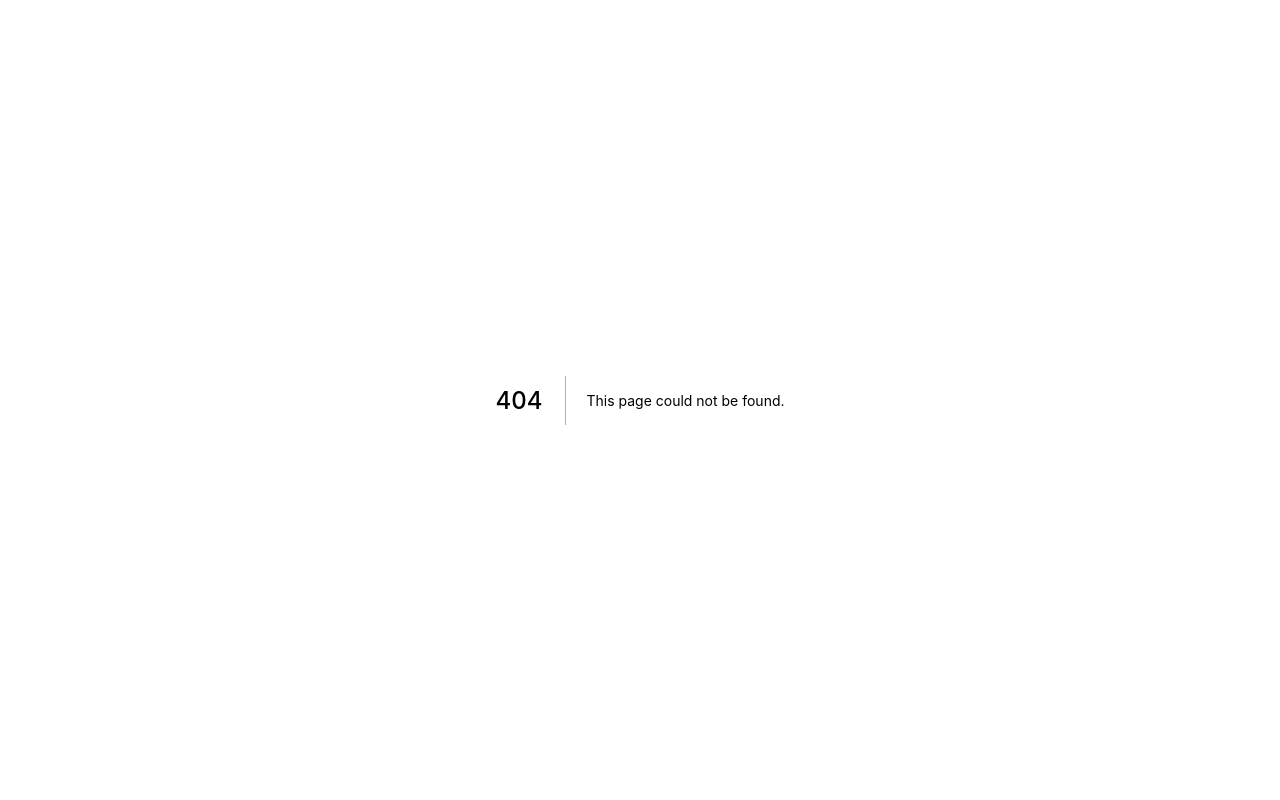
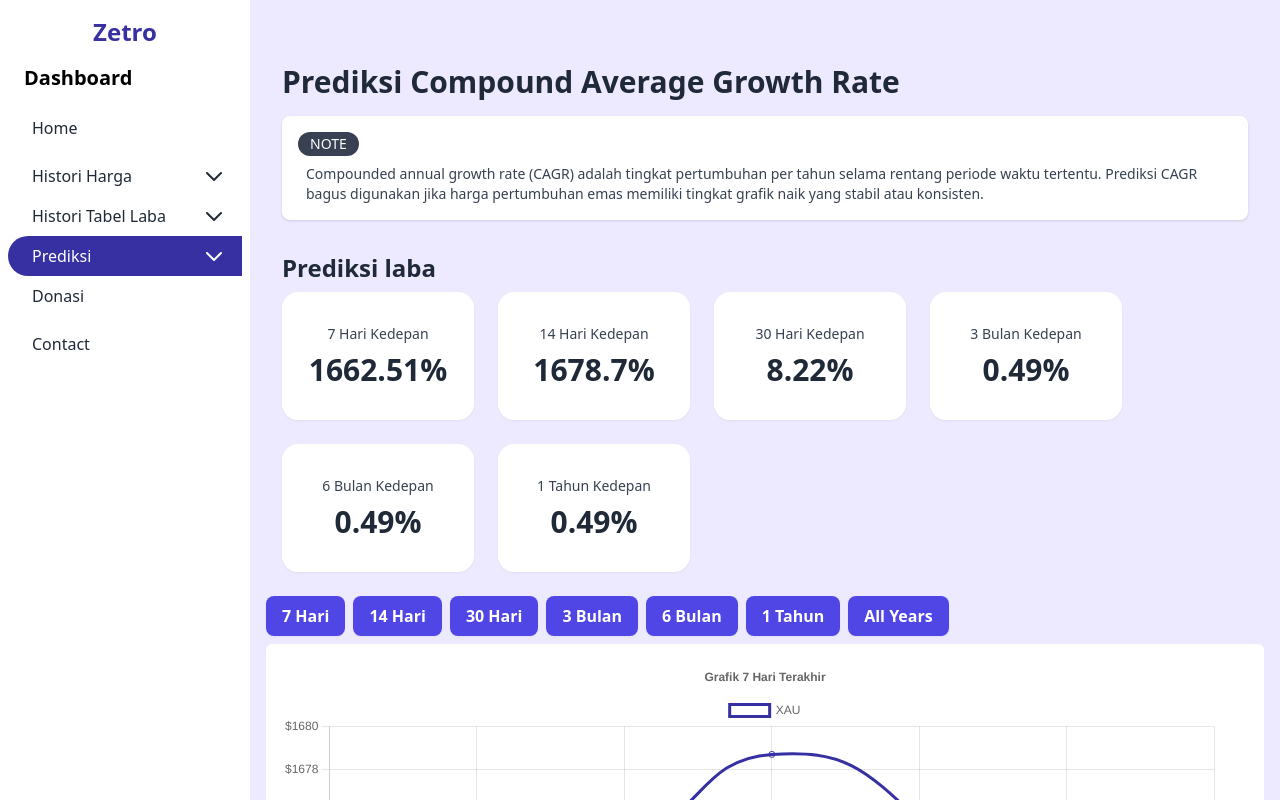
Before and after one commit to AamHermansyah/zertro, a Next.js app: page /dashboard/prediction/CAGR in a window 1280 px wide. Before the commit this address had no page. Shown: the top 800 px of the page. Built offline with nearby package versions, Linux system fonts and the light colour scheme.

Commit message:
menambah page prediction CAGR

```diff
--- /dev/null
+++ b/app/ProviderWraper.js
@@ -0,0 +1,54 @@
+import axios from "axios";
+import { useRouter } from "next/router";
+import { useDispatch, useSelector } from "react-redux";
+import { addGoldDataPrice, setLoadingFetchDataGoldPrice } from "./features/goldPrice/goldPriceSlice";
+import formatDate from "../utils/formatDate";
+import { SECRET_KEY, URL } from "../utils/config";
+import convertGoldDataToArray from "../promises/convertGoldDataToArray";
+import gold_price_one_year from "../constants/json/gold_price_one_year.json";
+import { useEffect } from "react";
+
+export default function ProviderWraper({children}){
+    const router = useRouter();
+    const isLoading = useSelector(state => state.gold_price.loading);
+    const dispatch = useDispatch();
+
+    // useEffect(() => {
+    //   let now = new Date();
+    //   let oneYear = new Date(now);
+    //   let yesterday = new Date(now);
+    //   oneYear.setDate(now.getDate() - 5);
+    //   yesterday.setDate(yesterday.getDate() - 1);
+    //   yesterday = formatDate(yesterday);
+    //   oneYear = formatDate(oneYear);
+
+    //   const config = `${SECRET_KEY}&start_date=${oneYear}&end_date=${yesterday}&base=USD&currencies=XAU`;
+    //   axios.get(`${URL}/timeframe?${config}`)
+    //   .then(res => {
+    //     console.log(res.data);
+    //   })
+    //   .catch(err => {
+    //     alert(err);
+    //   })
+    //   .finally(() => {
+    //     dispatch(setLoadingFetchDataGoldPrice());
+    //   })
+    // }, []);
+
+    useEffect(() => {
+        if(router.pathname !== '/' && isLoading){
+            convertGoldDataToArray(gold_price_one_year.rates)
+            .then(res => {
+                dispatch(addGoldDataPrice(res));
+            })
+            .catch(err => {
+                alert(err)
+            })
+            .finally(() => {
+                dispatch(setLoadingFetchDataGoldPrice());
+            })
+        }
+    }, []);
+
+    return children
+}
--- a/app/features/goldPrice/goldPriceSlice.js
+++ b/app/features/goldPrice/goldPriceSlice.js
@@ -1,54 +1,49 @@
 import { createSlice } from "@reduxjs/toolkit";
 
 const state = {
+    loading: true,
     price_current: {},
     oneWeek: { dates: [],
         prices: [],
         high_price: 0,
         low_price: 0,
         ch: 0,
-        chp: 0,
-        CAGR: 0
+        chp: 0
     },
     twoWeek: { dates: [],
         prices: [],
         high_price: 0,
         low_price: 0,
         ch: 0,
-        chp: 0,
-        CAGR: 0
+        chp: 0
     },
     oneMonth: { dates: [],
         prices: [],
         high_price: 0,
         low_price: 0,
         ch: 0,
-        chp: 0,
-        CAGR: 0
+        chp: 0
     },
     threeMonth: { dates: [],
         prices: [],
         high_price: 0,
         low_price: 0,
         ch: 0,
-        chp: 0,
-        CAGR: 0
+        chp: 0
     },
     sixMonth: { dates: [],
         prices: [],
         high_price: 0,
         low_price: 0,
         ch: 0,
-        chp: 0,
-        CAGR: 0
+        chp: 0
     },
     oneYear: { dates: [],
         prices: [],
         high_price: 0,
         low_price: 0,
         ch: 0,
-        chp: 0,
-        CAGR: 0
+        chp: 0
     }
 }
 
@@ -61,10 +56,13 @@ export const goldPriceSlice = createSlice({
         },
         addGoldDataPrice: (state, action) => {
             return {...state, ...action.payload};
+        },
+        setLoadingFetchDataGoldPrice: (state, action) => {
+            return {...state, loading: false};
         }
     }
 });
 
-export const { addPriceCurrent, addGoldDataPrice } = goldPriceSlice.actions;
+export const { addPriceCurrent, addGoldDataPrice, setLoadingFetchDataGoldPrice } = goldPriceSlice.actions;
 
 export default goldPriceSlice.reducer;
--- a/components/GoldCurrentPrice/index.js
+++ b/components/GoldCurrentPrice/index.js
@@ -54,7 +54,7 @@ export default function GoldCurrentPrice(){
           <div className="flex flex-wrap gap-4 md:gap-6 items-end">
             {loading ?
               <CardSkeleton /> :
-              <div className="bg-white px-6 sm:w-[300px] shadow-lg rounded-2xl py-4">
+              <div className="bg-white px-6 sm:w-[300px] shadow-sm rounded-2xl py-4">
                 <h4 className="mb-4 font-semibold text-xl">Harga emas saat ini</h4>
                 <div className="flex items-center">
                   <span className="rounded-xl w-8 h-8 relative p-4 bg-purple-200 overflow-hidden">
@@ -94,21 +94,21 @@ export default function GoldCurrentPrice(){
             />
           </div>
           <div>
-          <h1 className="text-2xl sm:text-3xl font-bold mt-8 mb-4 text-gray-800">Prediksi satu tahun kedepan</h1>
+          <h1 className="text-2xl sm:text-3xl font-bold mt-8 mb-4 text-gray-800">Prediksi laba satu tahun kedepan</h1>
             <div className="flex flex-wrap gap-4 md:gap-6">
               <MiniCard
                 loading={loading}
-                title="Prediksi CAGR"
+                title="CAGR"
                 data="12.4%"
                 />
                 <MiniCard
                 loading={loading}
-                title="Prediksi MA"
+                title="Moving Average"
                 data="1.3%"
                 />
                 <MiniCard
                 loading={loading}
-                title="Prediksi LSTM"
+                title="Linear Regression"
                 data="6.5%"
                 />
             </div>
--- a/components/MiniCard.js
+++ b/components/MiniCard.js
@@ -1,11 +1,11 @@
 export default function MiniCard({loading, title, data}){
     return (
-        <div className="flex justify-center items-center gap-y-2 flex-col shadow-lg rounded-2xl h-32 w-40 sm:w-44 p-4 bg-white">
+        <div className="flex justify-center items-center gap-y-2 flex-col shadow-sm rounded-2xl h-28 sm:h-32 w-32 xs:w-36 sm:w-48 p-2 sm:p-4 bg-white">
             {loading ?
             <div className="h-full w-full rounded-md bg-gray-300 animate-pulse"></div> :
             <>
-                <p className="text-md text-gray-700 dark:text-gray-50 text-center">{title}</p>
-                <p className="text-gray-800 text-2xl ss:text-3xl text-left dark:text-white font-bold">{data}</p>
+                <p className="text-sm ss:text-md text-gray-700 dark:text-gray-50 text-center">{title}</p>
+                <p className="text-gray-800 text-xl xs:text-2xl sm:text-3xl text-left dark:text-white font-bold">{data}</p>
             </>
             }
         </div>
--- a/constants/index.js
+++ b/constants/index.js
@@ -80,13 +80,12 @@ export const navbar = [
     {
         id: 'navbar-4',
         title: 'Prediksi',
-        href: '/dashboard/prediksi',
+        href: '/dashboard/prediction',
         icon: <DropdownArrow />,
         child: [
-            {link: '/dashboard/prediction', title: 'CAGR'},
-            {link: '/dashboard/prediction', title: 'Moving Average'},
-            {link: '/dashboard/prediction', title: 'MATSM'},
-            {link: '/dashboard/prediction', title: 'Forcasting Series'},
+            {link: '/dashboard/prediction/CAGR', title: 'CAGR'},
+            {link: '/dashboard/prediction/moving-average', title: 'Moving Average'},
+            {link: '/dashboard/prediction/linear-regression', title: 'Linear Regression'},
         ]
     },
     {
--- a/pages/_app.js
+++ b/pages/_app.js
@@ -14,6 +14,7 @@ import {
 import ContextProvider from '../context/ContextProvider';
 import { Provider } from 'react-redux';
 import store from '../app/store';
+import ProviderWraper from '../app/ProviderWraper';
 
 ChartJS.register(
   CategoryScale,
@@ -40,7 +41,9 @@ function MyApp({ Component, pageProps }) {
       </Head>
       <Provider store={store}>
         <ContextProvider>
-          <Component {...pageProps} />
+          <ProviderWraper>
+            <Component {...pageProps} />
+          </ProviderWraper>
         </ContextProvider>
       </Provider>
     </>
--- a/pages/dashboard/index.js
+++ b/pages/dashboard/index.js
@@ -1,60 +1,15 @@
-import { useEffect, useState } from "react";
-import formatDate from "../../utils/formatDate";
-import axios from "axios";
-import { useDispatch, useSelector } from "react-redux";
 import OneWeekChart from "../../components/OneWeekChart";
 import GoldCurrentPrice from "../../components/GoldCurrentPrice";
 import Navigation from "../../layouts/Navigation";
-import {CONFIG_DATE, SECRET_KEY, URL} from "../../utils/config";
-import gold_price_one_year from '../../constants/json/gold_price_one_year.json';
-import { addGoldDataPrice } from "../../app/features/goldPrice/goldPriceSlice";
-import convertGoldDataToArray from "../../promises/convertGoldDataToArray";
 import OneMonthChart from "../../components/OneMonthChart";
 import ThreeMonthChart from "../../components/ThreeMonthChart";
 import SixMonthChart from "../../components/SixMonthChart";
 import OneYearChart from "../../components/OneYearChart";
 import TwoWeekChart from "../../components/TwoWeekChart";
+import { useSelector } from "react-redux";
 
 export default function Home(){
-  const [isLoading, setIsLoading] = useState(true);
-  const gold_price = useSelector(state => state.gold_price);
-  const dispatch = useDispatch();
-  // console.log(gold_price);
-
-  // useEffect(() => {
-  //   let now = new Date();
-  //   let oneYear = new Date(now);
-  //   let yesterday = new Date(now);
-  //   oneYear.setDate(now.getDate() - 5);
-  //   yesterday.setDate(yesterday.getDate() - 1);
-  //   yesterday = formatDate(yesterday);
-  //   oneYear = formatDate(oneYear);
-
-  //   const config = `${SECRET_KEY}&start_date=${oneYear}&end_date=${yesterday}&base=USD&currencies=XAU`;
-  //   axios.get(`${URL}/timeframe?${config}`)
-  //   .then(res => {
-  //     console.log(res.data);
-  //   })
-  //   .catch(err => {
-  //     alert(err);
-  //   })
-  //   .finally(() => {
-  //     setIsLoading(false);
-  //   })
-  // }, []);
-
-  useEffect(() => {
-    convertGoldDataToArray(gold_price_one_year.rates)
-    .then(res => {
-      dispatch(addGoldDataPrice(res));
-    })
-    .catch(err => {
-      alert(err)
-    })
-    .finally(() => {
-      setIsLoading(false);
-    })
-  }, []);
+  const isLoading = useSelector(state => state.gold_price.loading)
 
   return (
     <Navigation active="/dashboard">
--- /dev/null
+++ b/pages/dashboard/prediction/CAGR/index.js
@@ -0,0 +1,84 @@
+import { useSelector } from "react-redux";
+import ChartGold from "../../../../components/ChartGold";
+import MiniCard from "../../../../components/MiniCard";
+import Navigation from "../../../../layouts/Navigation";
+import ChartSkeleton from "../../../../layouts/ChartSKeleton";
+
+const buttons = [
+    {title: '7 Hari', value: 7},
+    {title: '14 Hari', value: 14},
+    {title: '30 Hari', value: 30},
+    {title: '3 Bulan', value: 90},
+    {title: '6 Bulan', value: 180},
+    {title: '1 Tahun', value: 365},
+    {title: 'All Years', value: 'all'},
+]
+
+export default function OneWeekChart(){
+    const loading = useSelector(state => state.gold_price.loading)
+    const data = useSelector(state => state.gold_price.oneWeek);
+
+    return (
+        <Navigation active="/dashboard/prediction">
+            <section id="prediction_CAGR">
+                <h1 className="text-2xl sm:text-3xl font-bold mt-8 mx-4 mb-4 text-gray-800">Prediksi Compound Average Growth Rate</h1>
+                <div className="flex flex-col gap-2 bg-white text-white rounded-lg p-4 shadow text-sm mx-4">
+                    <span className="flex items-center justify-center w-max bg-gray-700 rounded-full h-6 px-3 uppercase">
+                    Note
+                    </span>
+                    <span className="inline-flex px-2 text-gray-700">
+                    Compounded annual growth rate (CAGR) adalah tingkat pertumbuhan per tahun selama rentang periode waktu tertentu. Prediksi CAGR bagus digunakan jika harga pertumbuhan emas memiliki tingkat grafik naik yang stabil atau konsisten.
+                    </span>
+                </div>
+                <h1 className="text-xl sm:text-2xl font-semibold mt-8 mx-4 text-gray-800">Prediksi laba</h1>
+                <div className="flex flex-wrap gap-6 mt-2 mb-6 px-4">
+                    <MiniCard
+                    loading={loading}
+                    title="7 Hari Kedepan"
+                    data={`${data.low_price}%`}
+                    />
+                    <MiniCard
+                    loading={loading}
+                    title="14 Hari Kedepan"
+                    data={`${data.high_price}%`}
+                    />
+                    <MiniCard
+                    loading={loading}
+                    title="30 Hari Kedepan"
+                    data={`${data.ch}%`}
+                    />
+                    <MiniCard
+                    loading={loading}
+                    title="3 Bulan Kedepan"
+                    data={`${data.chp}%`}
+                    />
+                    <MiniCard
+                    loading={loading}
+                    title="6 Bulan Kedepan"
+                    data={`${data.chp}%`}
+                    />
+                    <MiniCard
+                    loading={loading}
+                    title="1 Tahun Kedepan"
+                    data={`${data.chp}%`}
+                    />
+                </div>
+                <div className="flex flex-wrap gap-2 mb-4 sm:mb-2">
+                    {buttons.map((button, index) => (
+                        <button key={index} value={button.value}
+                        className="py-2 px-4 bg-indigo-600 hover:bg-indigo-700 focus:ring-indigo-500 focus:ring-offset-indigo-200 text-white text-sm ss:text-base ss:font-semibold w-max transition ease-in duration-200 text-center shadow-sm focus:outline-none focus:ring-2 focus:ring-offset-2  rounded-lg">
+                        {button.title}
+                        </button>
+                    ))}
+                </div>
+                {loading ?
+                    <ChartSkeleton /> :
+                    <ChartGold
+                    title="Grafik 7 Hari Terakhir"
+                    data={data}
+                    />
+                }
+            </section>
+        </Navigation>
+    )
+}
--- a/promises/convertGoldDataToArray.js
+++ b/promises/convertGoldDataToArray.js
@@ -1,13 +1,8 @@
 import { CONFIG_DATE } from "../utils/config";
-import { countCAGR, countLossAndProfit, getMaxLowNumber } from "../utils/utilsForNumber";
+import { countLossAndProfit, getMaxLowNumber } from "../utils/utilsForNumber";
 
 const handleGetGoldDataDetail = res => {
     const data = {...res};
-    const periode = data.prices.length
-    const close_price = data.prices[periode - 1];
-    const open_price = data.prices[0];
-
-    const CAGR = countCAGR(open_price, close_price, periode);
 
     const {min, max} = getMaxLowNumber(data.prices);
     const {ch, chp} = countLossAndProfit(data.prices);
@@ -17,8 +12,7 @@ const handleGetGoldDataDetail = res => {
         high_price: max,
         low_price: min,
         ch,
-        chp,
-        CAGR
+        chp
     }
 }
 
```
